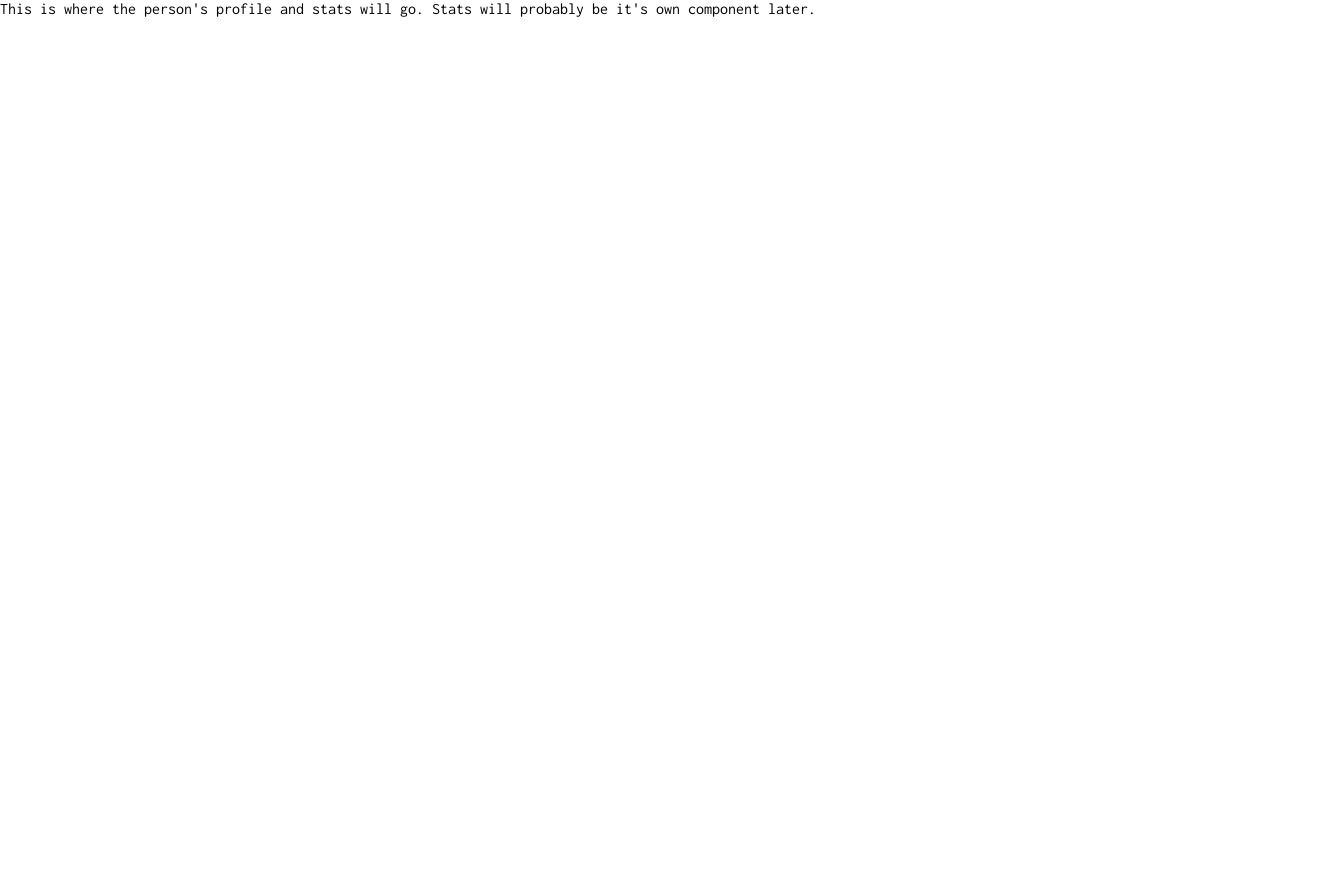
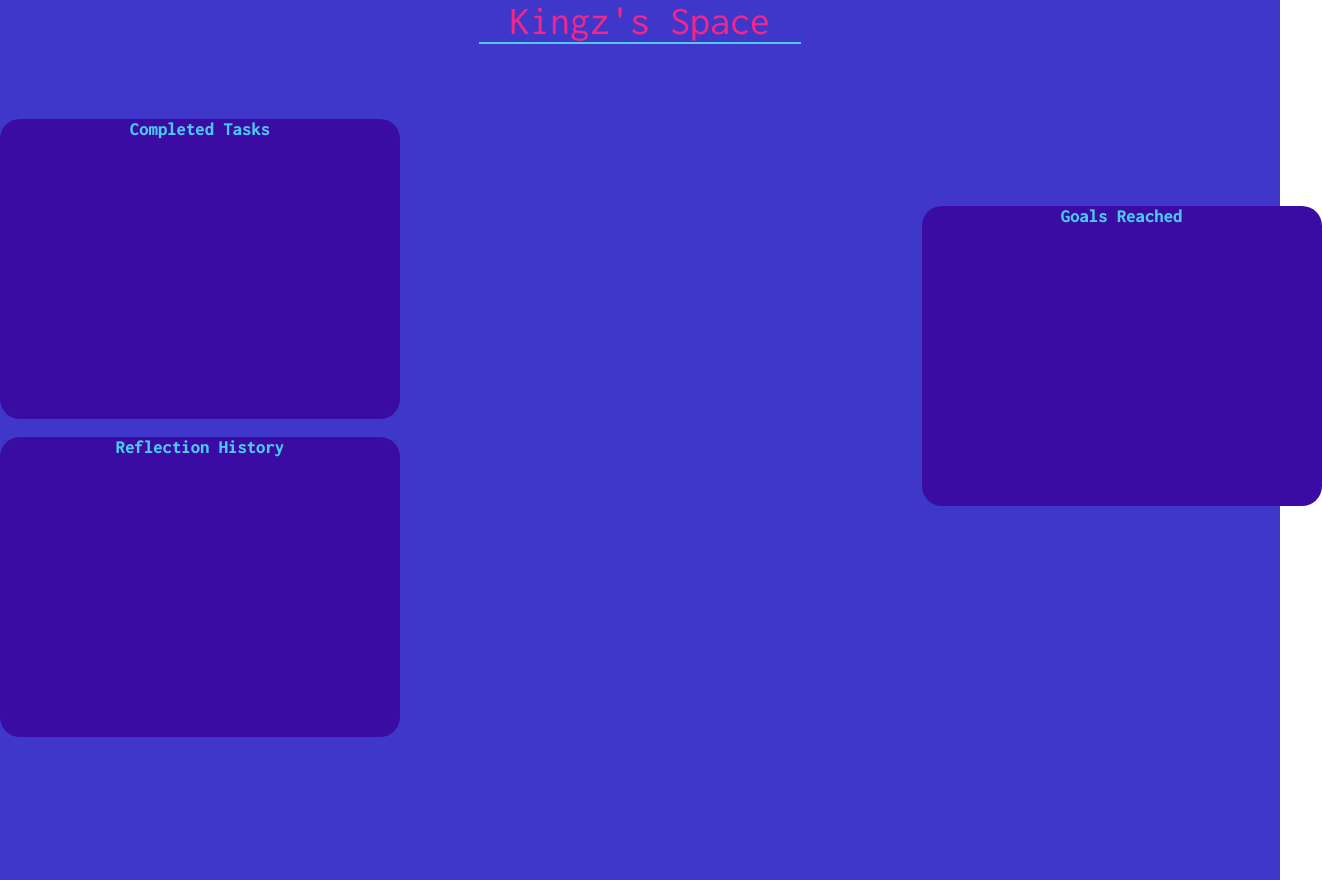
Before and after one commit to Trev-Marshall/Headspace, a React (Create React App) app: page /profile in a window 1280 px wide. Shown: the whole page, 1322 px wide, since content can reach past the window. Before the commit the page ends 800 px from the top, so only its background shows below. Built offline with nearby package versions, Linux system fonts and the light colour scheme.

Commit message:
added profile

```diff
--- a/src/Components/Profile.jsx
+++ b/src/Components/Profile.jsx
@@ -1,11 +1,84 @@
 import React from 'react'
+import styled from 'styled-components'
+import {COLORS1} from '../Design/Constants'
 
 function Profile() {
   return (
-    <div>
-      This is where the person's profile and stats will go. Stats will probably be it's own component later.
-    </div>
+    <Container>
+      <NameDiv>
+        Kingz's Space
+        <Line />
+      </NameDiv>
+
+      <CompletedTaskContainer>
+        <Title>
+          Completed Tasks
+        </Title>
+      </CompletedTaskContainer>
+
+      <ReflectionHistoryContainer>
+        <Title>
+          Reflection History
+        </Title>
+      </ReflectionHistoryContainer>
+
+      <CompletedGoalsContainer>
+        <Title>
+          Goals Reached
+        </Title>
+      </CompletedGoalsContainer>
+
+    </Container>
   )
 }
 
 export default Profile
+
+const Container = styled.div`
+  justify-content: center;
+  align-items: center;
+  height: 110vh;
+  background-color: ${COLORS1.secondary_main};
+`
+
+const NameDiv = styled.div`
+  color: ${COLORS1.secondary_accent};
+  height: 100px;
+  width: 100%;
+  margin: 0;
+  text-align: center;
+  font-size: 2.5em;
+`
+const Line = styled.hr`
+  display: flex;
+  width: 25%;
+  margin: 0 auto;
+  border: 1px solid #4CC9F0;
+`
+const CompletedTaskContainer = styled.div`
+  background-color: ${COLORS1.main};
+  border-radius: 20px;
+  width: 400px;
+  height: 300px;
+  margin: 0px 0px 10px;
+`
+
+const CompletedGoalsContainer = styled.div`
+  background-color: ${COLORS1.main};
+  border-radius: 20px;
+  width: 400px;
+  height: 300px;
+  margin: -43% 0px 0px 72%;
+`
+
+const Title = styled.h3`
+  text-align: center;
+  color: ${COLORS1.bright_color};
+`
+
+const ReflectionHistoryContainer = styled.div`
+  background-color: ${COLORS1.main};
+  border-radius: 20px;
+  width: 400px;
+  height: 300px;
+`
```
Also changed, not shown: 1 other file (tests, documents, lock files or other folders).
